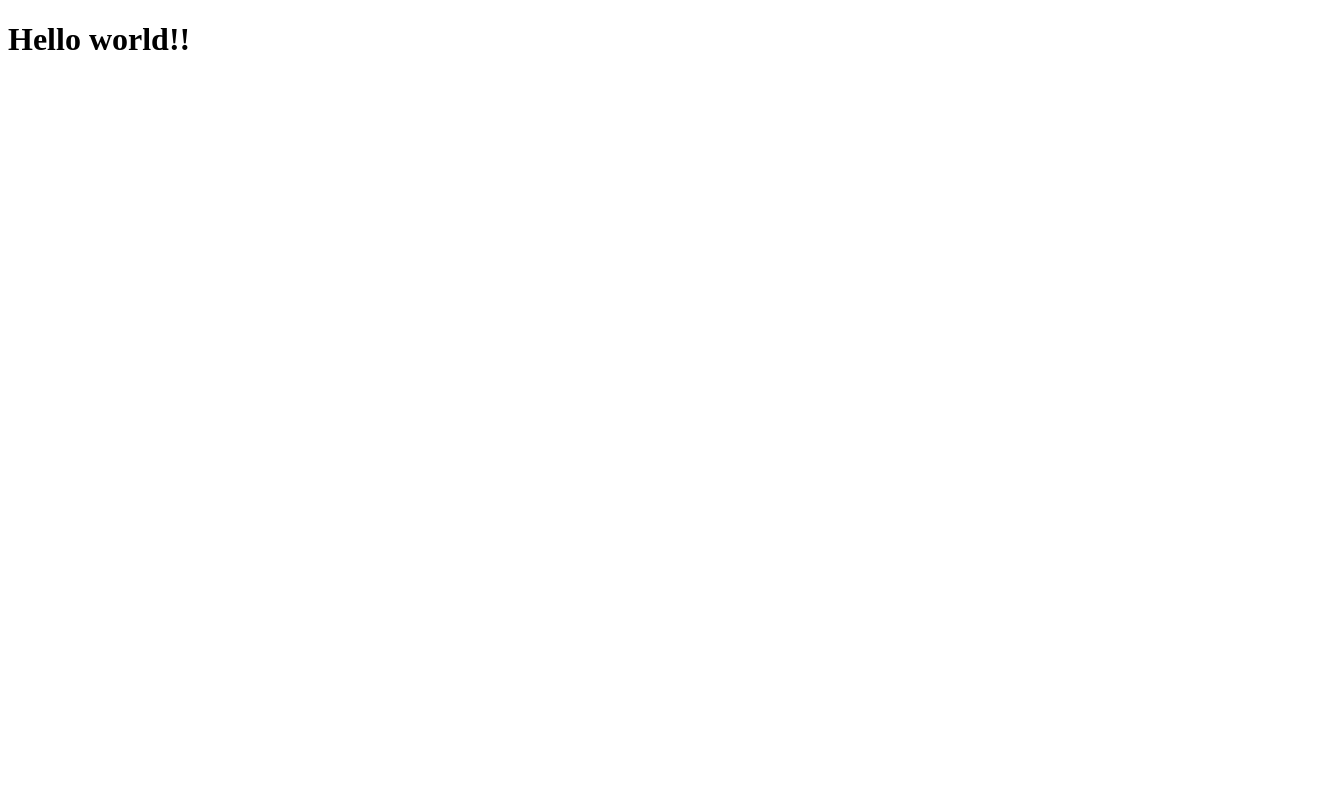
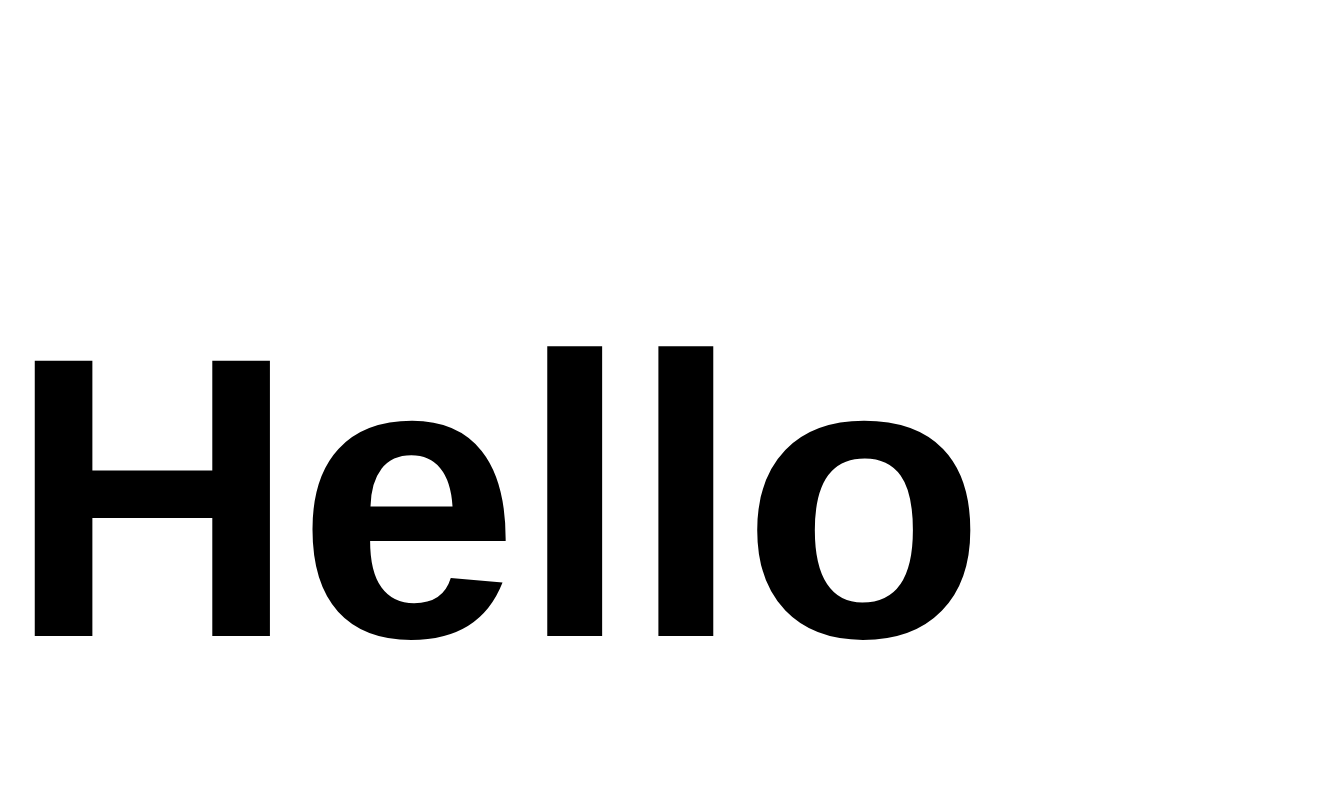
Before and after one commit to ashutosh1401/git-practice, a plain HTML site: page index.html in a window 1280 px wide. Shown: the top 800 px of the page, 1341 px wide, since content can reach past the window. Drawn offline with Linux system fonts and the light colour scheme.

Commit message:
commited in new branch feature02

```diff
--- a/style.css
+++ b/style.css
@@ -1,3 +1,5 @@
 body {
-  backgound: red;
+  backgound: blue;
+  font-family: sans-serif;
+  font-size: 200px;
 }
```
